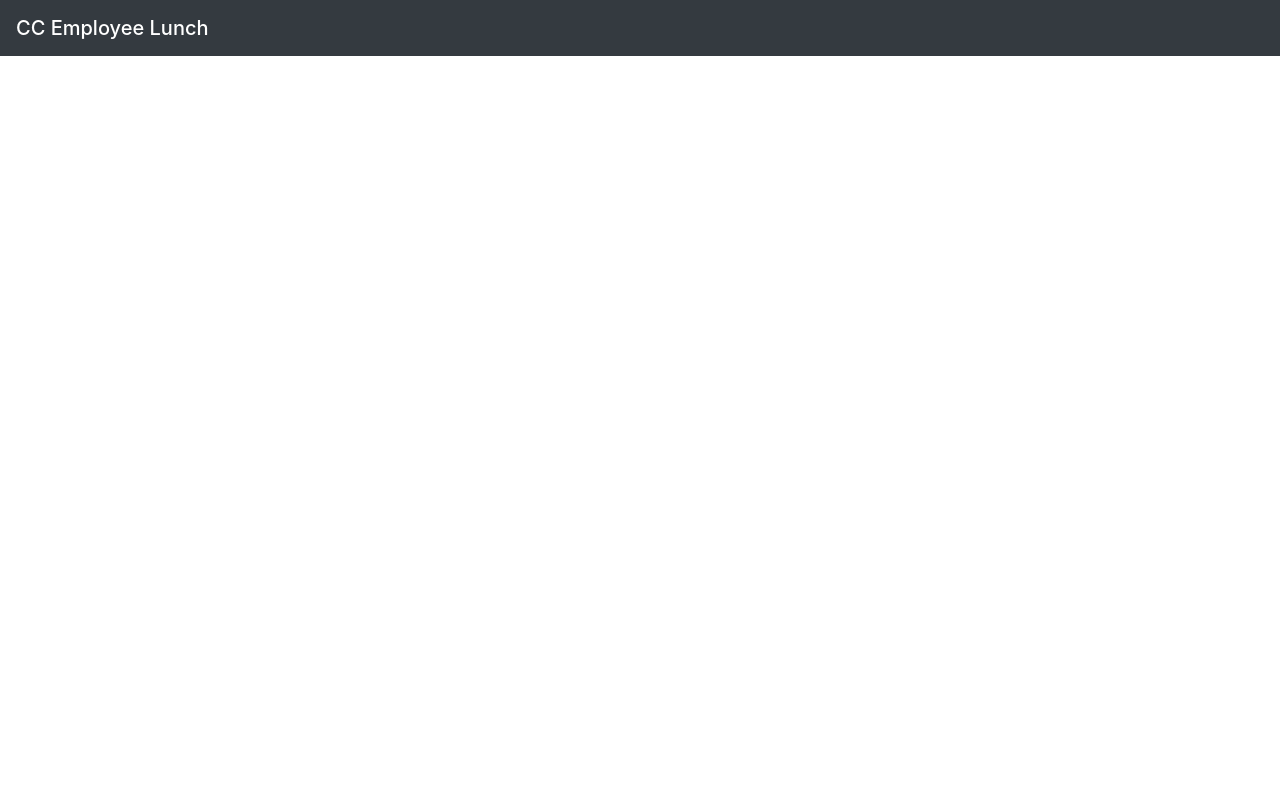
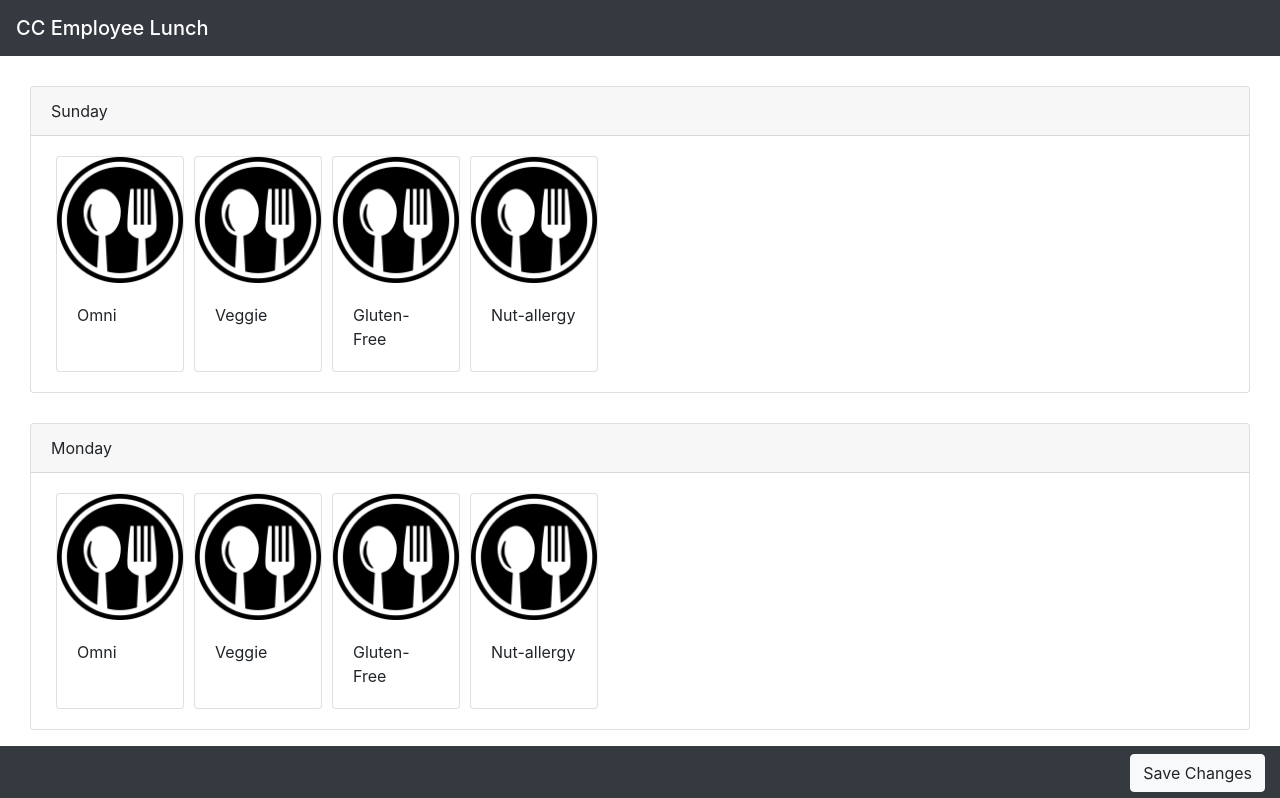
Before and after one commit to gballesteros10/cc-lunch-frontend, a React (Create React App) app: page / in a window 1280 px wide. Shown: the top 798 px of the page. Built offline with nearby package versions, Linux system fonts and the light colour scheme.

Commit message:
employee components

```diff
--- a/src/App.tsx
+++ b/src/App.tsx
@@ -1,5 +1,7 @@
 import React, { Component } from 'react';
 // import './App.css';
+
+import EmployeeView from './components/employee/EmployeeView';
 
 class App extends Component<{}, {}> {
 
@@ -9,6 +11,7 @@ class App extends Component<{}, {}> {
         <nav className="navbar bg-dark text-white">
           <span className="navbar-brand mb-0 h1">CC Employee Lunch</span>
         </nav>
+        <EmployeeView />
       </div>
     );
   }
--- /dev/null
+++ b/src/components/employee/EmployeeLunchDay.tsx
@@ -0,0 +1,34 @@
+import React, { Component } from 'react';
+import EmployeeLunchOption from './EmployeeLunchOption';
+
+import { Days, Options } from '../../lib/constants';
+
+interface IProps {
+    day: number;
+    selected: string | null;
+    setSelected: (day: number, option: string) => void;
+}
+
+class EmployeeLunchDay extends Component<IProps, {}> {
+
+    render() {
+        return (
+            <div className="card" style={{ margin: "30px" }}>
+                <div className="card-header">
+                    {Days[this.props.day]}
+                </div>
+                <div className="card-body" style={{ display: "flex" }}>
+                    {Options.map((option) =>
+                        <EmployeeLunchOption
+                            key={option.id}
+                            day={this.props.day}
+                            option={option}
+                            isSelected={option.id === this.props.selected}
+                            setSelected={this.props.setSelected} />)}
+                </div>
+            </div>
+        );
+    }
+}
+
+export default EmployeeLunchDay;
--- /dev/null
+++ b/src/components/employee/EmployeeLunchOption.tsx
@@ -0,0 +1,28 @@
+import React, { Component } from 'react';
+import LunchLogo from '../../default-food.png';
+
+import { Option } from '../../lib/interfaces';
+
+interface IProps {
+    option: Option;
+    day: number;
+    isSelected: boolean;
+    setSelected: (day: number, option: string) => void;
+}
+
+class EmployeeLunchOption extends Component<IProps, {}> {
+
+    render() {
+        return (
+            <div className={`card ${this.props.isSelected ? ' text-white bg-secondary' : ''}`} style={{ width: "8rem", margin: "0px 5px", cursor: "pointer" }}
+                onClick={() => this.props.setSelected(this.props.day, this.props.option.id)}>
+                <img className="card-img-top" src={LunchLogo} alt="Card image cap" />
+                <div className="card-body">
+                    <p className="card-text">{this.props.option.name}</p>
+                </div>
+            </div>
+        );
+    }
+}
+
+export default EmployeeLunchOption;
--- /dev/null
+++ b/src/components/employee/EmployeeView.tsx
@@ -0,0 +1,52 @@
+import React, { Component } from 'react';
+// import './App.css';
+
+import EmployeeLunchDay from './EmployeeLunchDay';
+
+import { Days } from '../../lib/constants';
+
+interface IState {
+    selectedOptions: (string | null)[];
+}
+
+class EmployeeView extends Component<{}, IState> {
+
+    constructor(props: any, context: any) {
+        super(props, context);
+
+        this.state = {
+            selectedOptions: [null, null, null, null, null, null, null]
+        };
+    }
+
+    setSelected = (day: number, option: string) => {
+        const newSelected = [...this.state.selectedOptions];
+        newSelected[day] = newSelected[day] !== option ? option : null;
+        this.setState({
+            selectedOptions: newSelected
+        });
+    }
+
+    saveChanges = () => {
+        //TODO: call api save
+        console.log(this.state.selectedOptions);
+    }
+
+    render() {
+        return (
+            <div>
+                {Days.map((day, index) =>
+                    <EmployeeLunchDay
+                        key={index} day={index}
+                        selected={this.state.selectedOptions[index]}
+                        setSelected={this.setSelected} />)}
+
+                <div className="footer fixed-bottom bg-dark" style={{ padding: "8px 15px", textAlign: "right" }}>
+                    <button className="btn btn-light" onClick={this.saveChanges}>Save Changes</button>
+                </div>
+            </div>
+        );
+    }
+}
+
+export default EmployeeView;
--- /dev/null
+++ b/src/lib/constants.ts
@@ -0,0 +1,9 @@
+import { Option } from './interfaces';
+
+export const Days = ['Sunday', 'Monday', 'Tuesday', 'Wednesday', 'Thursday', 'Friday', 'Saturday'];
+export const Options: Option[] = [
+    { id: '0', name: 'Omni' },
+    { id: '1', name: 'Veggie' },
+    { id: '2', name: 'Gluten-Free' },
+    { id: '3', name: 'Nut-allergy' },
+]; //TODO: for improvement: move to db and add create lunch option feature
--- /dev/null
+++ b/src/lib/interfaces.ts
@@ -0,0 +1,4 @@
+export interface Option {
+    id: string;
+    name: string;
+};
```
Also changed, not shown: src/default-food.png (added).
